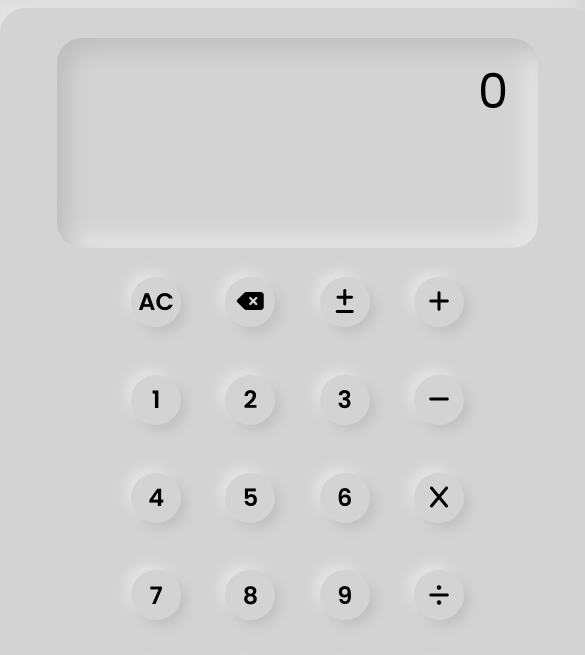
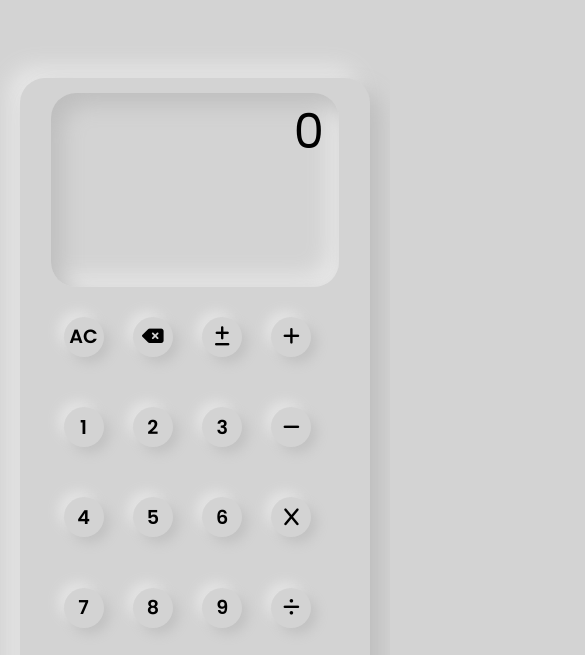
Before and after one commit to kindnemo/Calculator, a plain HTML site: page index.html in a window 390 px wide. Shown: the top 655 px of the page, 585 px wide, since content can reach past the window. Drawn offline with nearby package versions, Linux system fonts and the light colour scheme.

Commit message:
Final Stable commit for the calculator
added the media queries for different devices

```diff
--- a/logic.js
+++ b/logic.js
@@ -90,6 +90,7 @@ function populate(){
 // Clearing the display
 function clear(){
     processing.textContent = "0";
+    answerDisplay.textContent = '';
     numArr = [];
     oprArr = [];
     secArr = [];
@@ -170,7 +171,8 @@ function answer(){
 function equally(){
     processing.textContent = answerDisplay.textContent;
     numArr = [answerDisplay.textContent];
-    answerDisplay.textContent=""
+    answerDisplay.textContent="";
+    // processing.textContent="";
 }
 
 nums.forEach(ele => ele.addEventListener("click", populate));
--- a/style.css
+++ b/style.css
@@ -74,3 +74,66 @@ body{
 #answer{
     font-size: 2rem;
 }
+
+
+
+/* MEDIA QUERIES */
+
+@media(max-width: 623px){
+    #calc-body{
+        /* border: 1px solid red; */
+        height: 80vh;
+        width: 500px;
+        padding: 30px;
+    }
+}
+
+@media(max-width: 518px){
+    #calc-body{
+        /* border: 1px solid red; */
+        height: 80vh;
+        width: 450px;
+        padding: 15px;
+    }
+
+
+    .key{
+        font-size: 1rem;
+        width: 40px;
+        height: 40px;
+        padding: 3px;
+    }
+
+    #display{
+        padding: 20px;
+    }
+}
+
+@media(max-width: 470px){
+    #calc-body{
+        width: 400px;
+    }
+    #display{
+        padding: 15px;
+    }
+}
+
+@media (max-width: 394px) {
+    #calc-body{
+        width: 350px;
+        margin-top: 20%;
+    }
+
+    /* #btn-cont{
+        width: 70%;
+    } */
+
+    .key{
+        font-size: 1.2rem;
+        width: 40px;
+        height: 40px;
+        padding: 3px;
+        margin: 10px 20px 0 5px;
+    }
+
+}
```
